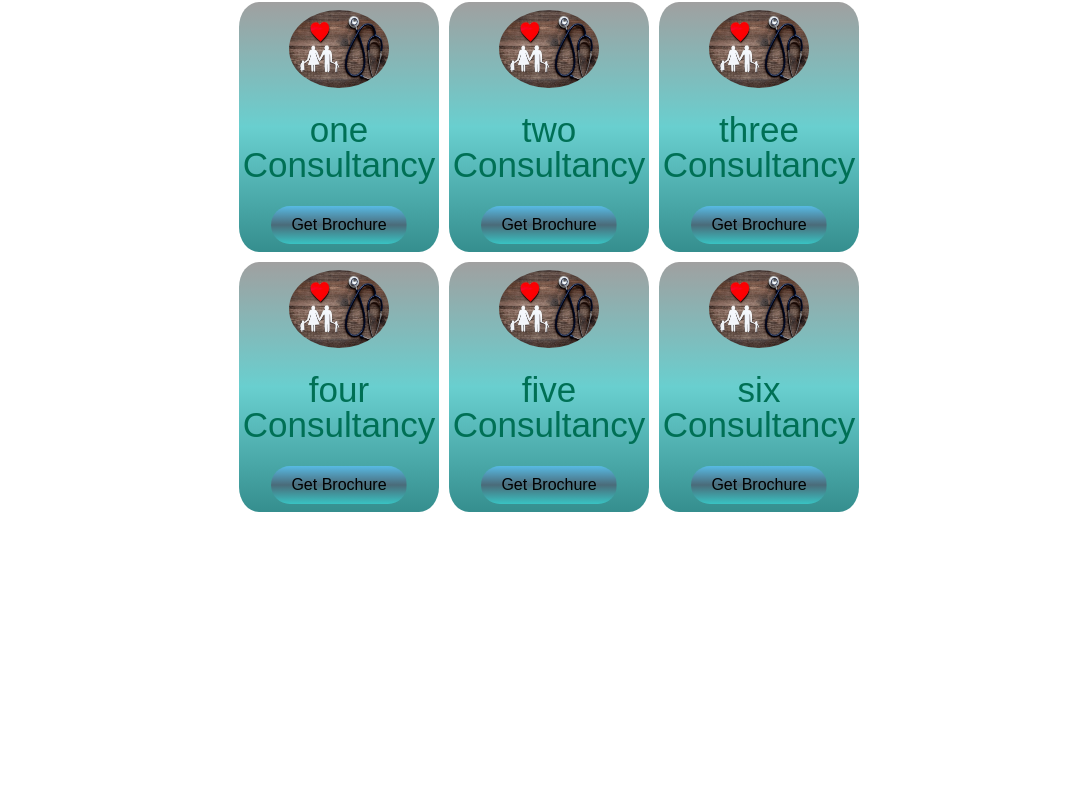
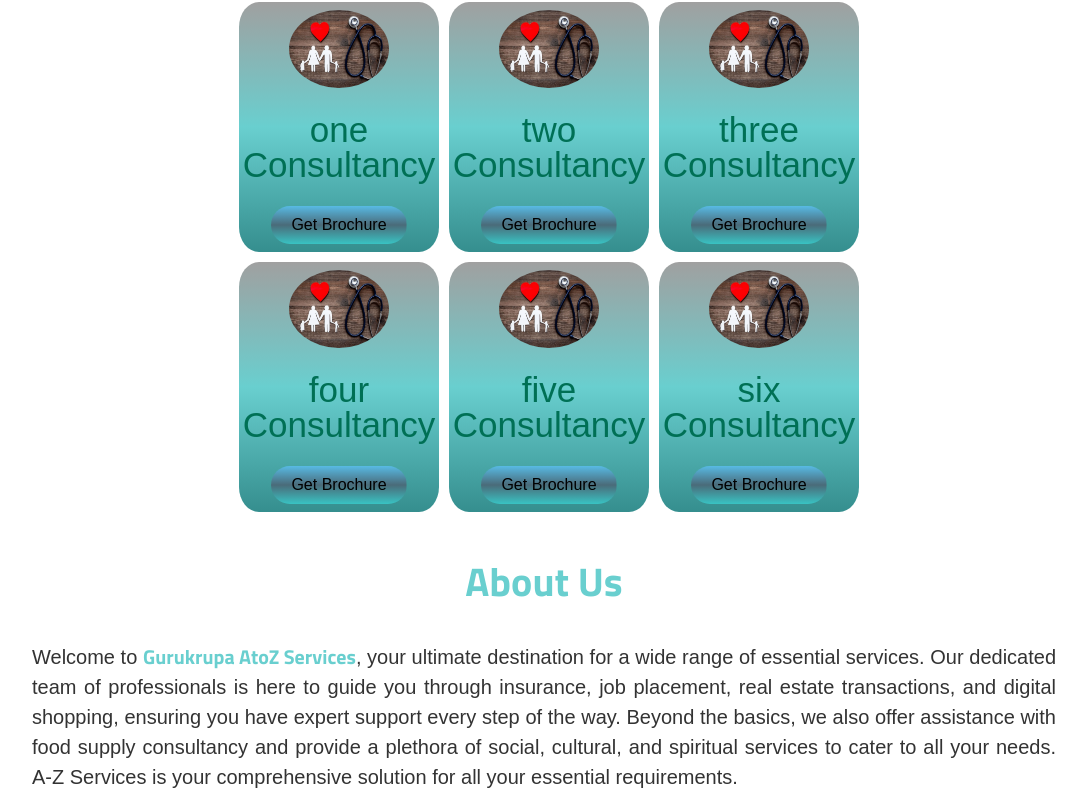
Before and after one commit to vijaykumar8899/GurukrupaAtoZServices, a React (Vite) app: page / in a window 1280 px wide. Shown: the part 183-995 px from the top of the page, without its empty margins (96-1182 px from the left). Before the commit the page ends 800 px from the top, so only its background shows below. Built offline with nearby package versions, Linux system fonts and the light colour scheme.

Commit message:
Add files via upload

```diff
--- a/src/App.jsx
+++ b/src/App.jsx
@@ -3,12 +3,15 @@
 import Title from "./components/title";
 import Navbar from "./components/navbar";
 import OurServices from "./components/our-services";
+import AboutUs from "./components/about-us";
+
 function App() {
   return (
     <React.Fragment>
       <Navbar />
       <Title />
       <OurServices />
+      <AboutUs />
     </React.Fragment>
   );
 }
--- a/src/Styles/main.css
+++ b/src/Styles/main.css
@@ -71,6 +71,24 @@
   align-items: center;
 }
 
+.about-paragraph {
+  font-family: Arial, Helvetica, sans-serif;
+  text-align: justify; /* or left */
+  line-height: 1.5; /* adjust as needed */
+  margin: 20px auto; /* adjust margin and center the paragraph horizontally */
+  color: #333; /* adjust color as needed */
+  width: 80%; /* set the width of the paragraph */
+}
+
+.highlighted-text {
+  color: #69cfcf; /* Change the color to the desired one */
+}
+
+.space {
+  margin-bottom: 20px; /* Adjust as needed */
+}
+
+
 @media only screen and (max-width: 1024px) {
   header .nav-btn {
     visibility: visible;
--- /dev/null
+++ b/src/components/about-us.jsx
@@ -0,0 +1,27 @@
+import React from "react";
+import "../Styles/main.css";
+
+const AboutUs = () => {
+  return (
+    <div>
+      <h2 className="title">About Us</h2>
+      <p className="about-paragraph">
+        Welcome to{" "}
+        <strong className="highlighted-text">Gurukrupa AtoZ Services</strong>,
+        your ultimate destination for a wide range of essential services. Our
+        dedicated team of professionals is here to guide you through insurance,
+        job placement, real estate transactions, and digital shopping, ensuring
+        you have expert support every step of the way. Beyond the basics, we
+        also offer assistance with food supply consultancy and provide a
+        plethora of social, cultural, and spiritual services to cater to all
+        your needs. A-Z Services is your comprehensive solution for all your
+        essential requirements.
+      </p>
+      <div className="space"></div>
+      <div className="space"></div>
+      <div className="space"></div>
+    </div>
+  );
+};
+
+export default AboutUs;
--- a/src/components/navbar.jsx
+++ b/src/components/navbar.jsx
@@ -12,6 +12,7 @@
   return (
     <header>
       <h3>LOGO</h3>
+      {/* <img src="assets/logo.png" alt="" /> */}
       <nav ref={navRef}>
         <a href="/#">Home</a>
         <a href="/#">About</a>
--- a/src/components/our-services.jsx
+++ b/src/components/our-services.jsx
@@ -1,4 +1,5 @@
 import Container from "./container";
+import "../Styles/main.css";
 
 function OurServices() {
   return (
@@ -16,6 +17,8 @@
           <Container title="six" />
         </div>
       </div>
+      <div className="space"></div>
+      <div className="space"></div>
     </div>
   );
 }
--- a/src/components/title.jsx
+++ b/src/components/title.jsx
@@ -1,7 +1,7 @@
 import React from "react";
 import "../Styles/main.css";
 
-const title = () => {
+const Title = () => {
   return (
     <div>
       <h1 className="title">GurukrupaAtoZServices</h1>
@@ -9,4 +9,4 @@
   );
 };
 
-export default title;
+export default Title;
```
